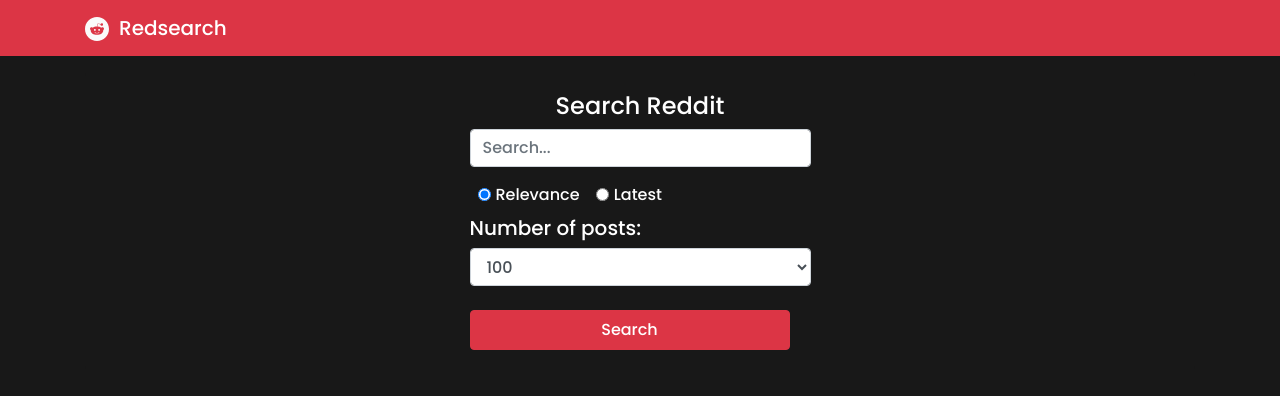
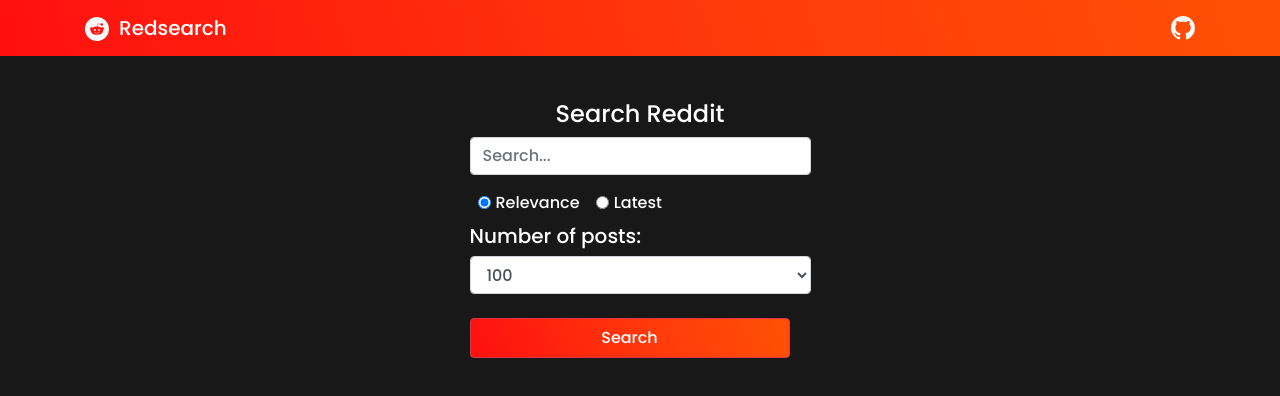
Before and after one commit to KindredSM/reddit-search, a plain HTML site: page index.html in a window 1280 px wide. Drawn offline with nearby package versions, Linux system fonts and the light colour scheme.

Commit message:
added styling

```diff
--- a/index.html
+++ b/index.html
@@ -18,7 +18,7 @@
     <title>Search Reddit</title>
   </head>
   <body>
-    <nav class="navbar navbar-dark bg-danger mb-3">
+    <nav class="navbar">
       <div class="container">
         <span class="navbar-brand">
           <a href="" class="link"
@@ -30,6 +30,13 @@
             >
           </p>
         </span>
+        <a
+          href="https://github.com/KindredSM/reddit-search"
+          class="link"
+          target="_blank"
+        >
+          <img src="svg/github.svg" alt="logo" class="nav-logo nav-github"
+        /></a>
       </div>
     </nav>
     <div id="search-container" class="container">
--- a/styles.css
+++ b/styles.css
@@ -7,15 +7,43 @@
   overflow-x: hidden;
 }
 
+#search {
+  padding-top: 100px;
+}
+
 .navbar-brand {
   display: flex;
   gap: 10px;
+}
+
+.btn {
+  background-image: linear-gradient(
+    70deg,
+    hsl(0deg 100% 53%) 0%,
+    hsl(12deg 100% 52%) 59%,
+    hsl(18deg 100% 51%) 100%
+  );
+  color: white;
+}
+.navbar {
+  z-index: 1;
+  position: fixed;
+  width: 100%;
+  background-image: linear-gradient(
+    70deg,
+    hsl(0deg 100% 53%) 0%,
+    hsl(12deg 100% 52%) 59%,
+    hsl(18deg 100% 51%) 100%
+  );
 }
 
 .nav-logo {
   filter: invert(100%) saturate(100%) brightness(98%);
 }
 
+.bi {
+  z-index: 100;
+}
 .link {
   color: white;
 }
@@ -31,6 +59,8 @@
   flex-direction: column;
   text-align: left;
   border: none;
+  border-radius: 2px;
+  background-color: rgb(37, 37, 37);
 }
 
 .thumbnail {
```
Also changed, not shown: svg/github.svg (added).
